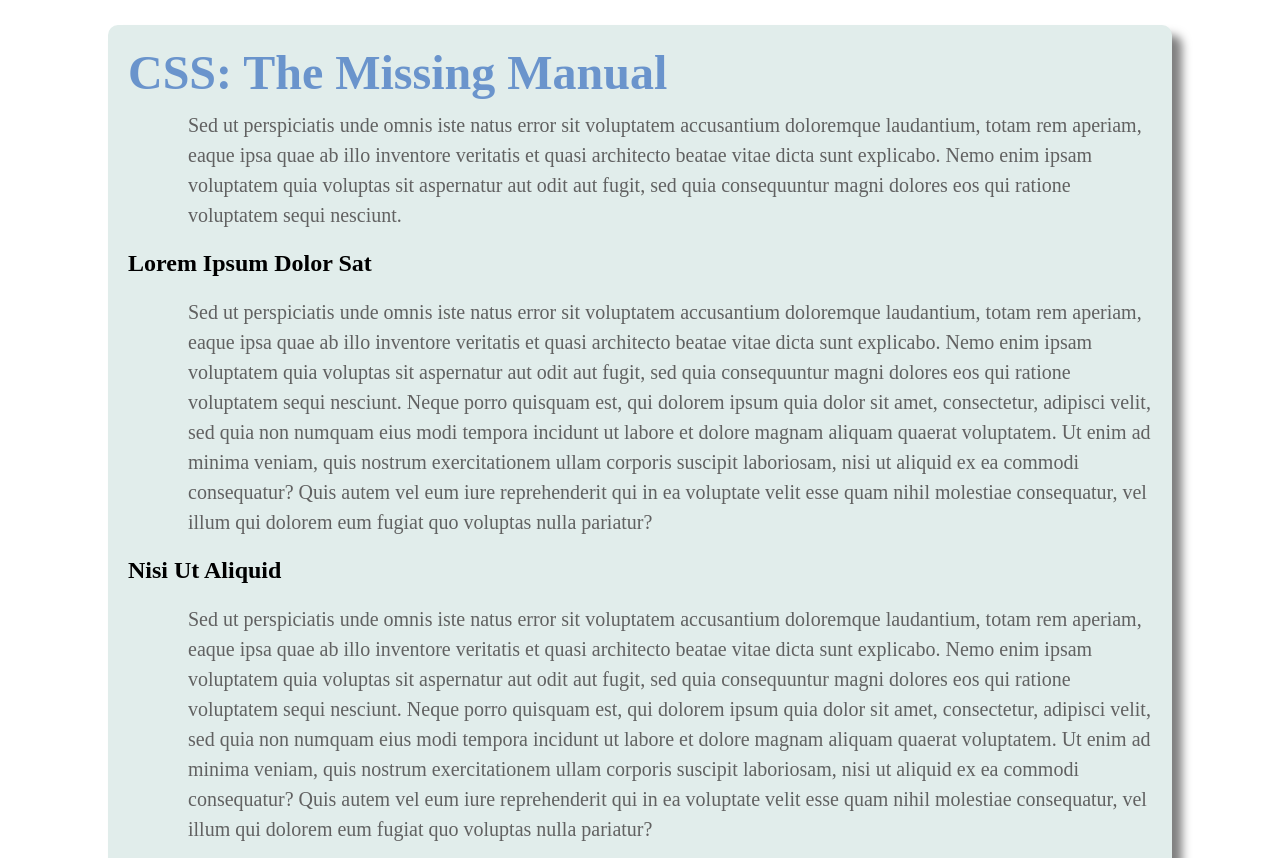
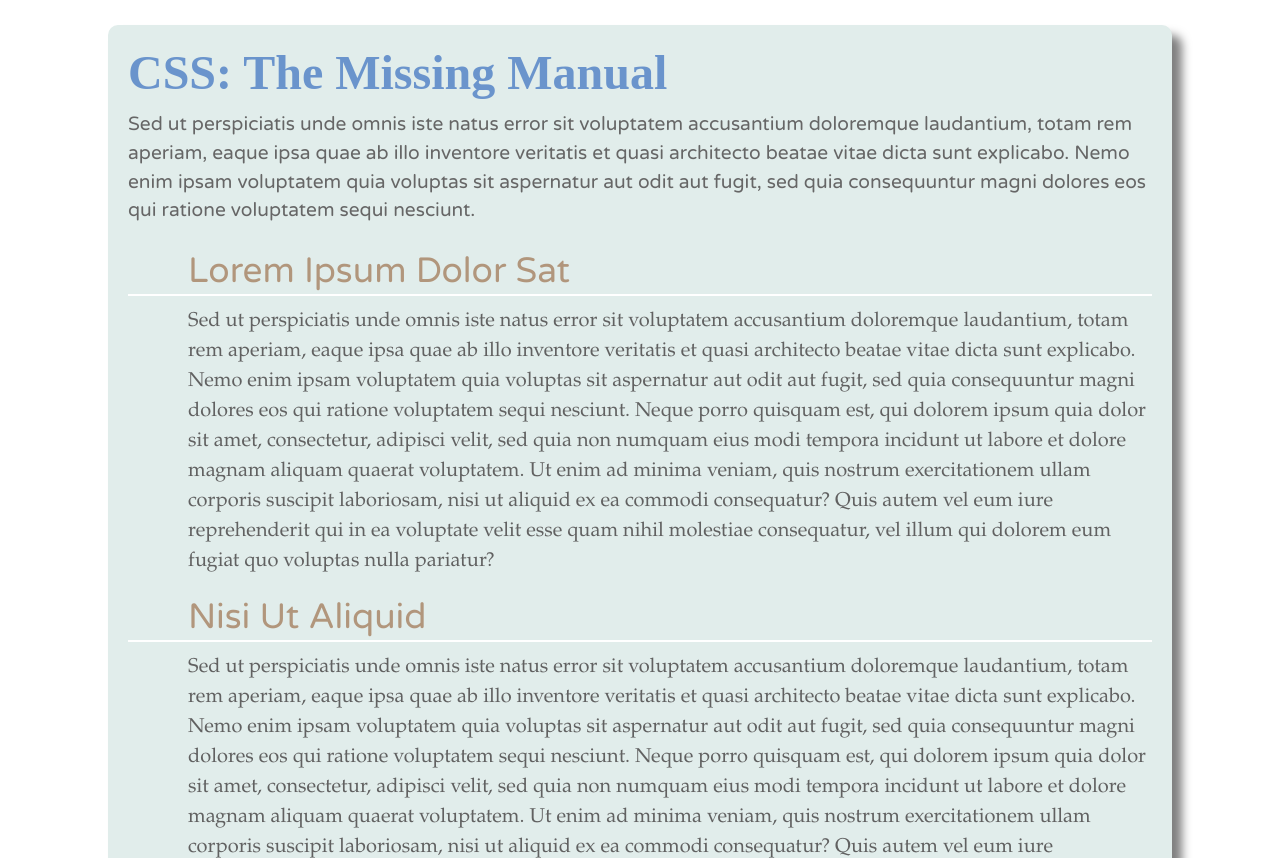
Before and after one commit to deepblueIBM100/learning-css, a plain HTML site: page index.html in a window 1280 px wide. Shown: the top 858 px of the page. Drawn offline with Linux system fonts and the light colour scheme.

Commit message:
More style revisions.

```diff
--- a/index.html
+++ b/index.html
@@ -8,7 +8,7 @@
 </head>
 <body>
 <h1>CSS: The Missing Manual</h1>
-<p>Sed ut perspiciatis unde omnis iste natus error sit voluptatem accusantium doloremque laudantium, totam rem aperiam, eaque ipsa quae ab illo inventore veritatis et quasi architecto beatae vitae dicta sunt explicabo. Nemo enim ipsam voluptatem quia voluptas sit aspernatur aut odit aut fugit, sed quia consequuntur magni dolores eos qui ratione voluptatem sequi nesciunt. </p>
+<p class="intro">Sed ut perspiciatis unde omnis iste natus error sit voluptatem accusantium doloremque laudantium, totam rem aperiam, eaque ipsa quae ab illo inventore veritatis et quasi architecto beatae vitae dicta sunt explicabo. Nemo enim ipsam voluptatem quia voluptas sit aspernatur aut odit aut fugit, sed quia consequuntur magni dolores eos qui ratione voluptatem sequi nesciunt. </p>
 <h2>Lorem Ipsum Dolor Sat</h2>
 <p>Sed ut perspiciatis unde omnis iste natus error sit voluptatem accusantium doloremque laudantium, totam rem aperiam, eaque ipsa quae ab illo inventore veritatis et quasi architecto beatae vitae dicta sunt explicabo. Nemo enim ipsam voluptatem quia voluptas sit aspernatur aut odit aut fugit, sed quia consequuntur magni dolores eos qui ratione voluptatem sequi nesciunt. Neque porro quisquam est, qui dolorem ipsum quia dolor sit amet, consectetur, adipisci velit, sed quia non numquam eius modi tempora incidunt ut labore et dolore magnam aliquam quaerat voluptatem. Ut enim ad minima veniam, quis nostrum exercitationem ullam corporis suscipit laboriosam, nisi ut aliquid ex ea commodi consequatur? Quis autem vel eum iure reprehenderit qui in ea voluptate velit esse quam nihil molestiae consequatur, vel illum qui dolorem eum fugiat quo voluptas nulla pariatur?</p>
 <h2>Nisi Ut Aliquid </h2>
--- a/styles.css
+++ b/styles.css
@@ -22,3 +22,28 @@ p {
   margin-top: 10px;
   margin-left: 60px;
 }
+p {
+  font-family: "Palatino Linotype", Baskerville, serif;
+  font-size: 1.25em;
+  color: #616161;
+  line-height: 150%;
+  margin-top: 10px;
+  margin-left: 60px;
+}
+h2 {
+  color: #B1967C;
+  font-family: "Varela Round", "Arial Black", serif;
+  font-weight: normal;
+  font-size: 2.2em;
+  border-bottom: 2px white solid;
+  backrground: url(images/head-icon.png) no-repeat 10px 10px;
+  padding: 0 0 2px 60px;
+  margin: 0;
+}
+.intro {
+  color: #666666;
+  font-family: "Varela Round", Helvetica, sans-serif;
+  font-size: 1.2em;
+  margin-left: 0;
+  margin-bottom: 25px;
+}
```
